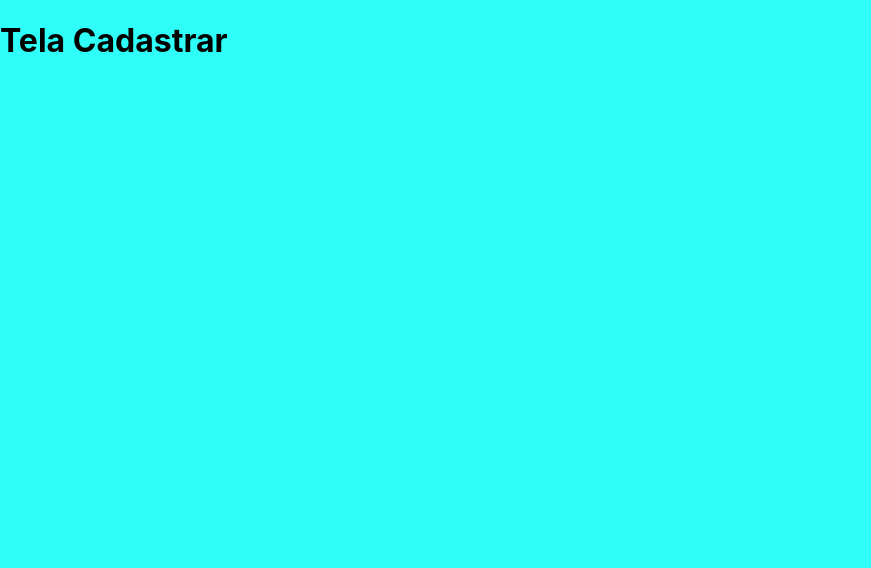
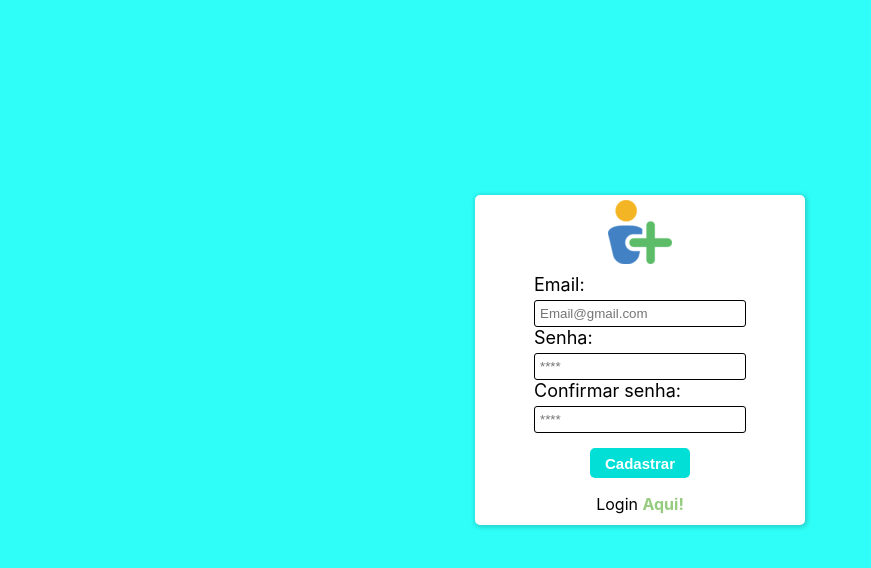
Before and after one commit to GabrielFelix23/TelaLogin, a React (Create React App) app: page /cadastro in a window 1280 px wide. Shown: the top 568 px of the page, without its empty margins (0-871 px from the left). Built offline with nearby package versions, Linux system fonts and the light colour scheme.

Commit message:
tela login e cadastro prontas.

```diff
--- a/package.json
+++ b/package.json
@@ -6,6 +6,7 @@
     "@testing-library/jest-dom": "^4.2.4",
     "@testing-library/react": "^9.3.2",
     "@testing-library/user-event": "^7.1.2",
+    "firebase": "^7.21.1",
     "react": "^16.13.1",
     "react-dom": "^16.13.1",
     "react-router-dom": "^5.2.0",
--- a/src/components/Cadastrar/index.js
+++ b/src/components/Cadastrar/index.js
@@ -1,10 +1,73 @@
 import React from 'react'
+import '../Styles/styles.css'
+import {Link} from 'react-router-dom'
+import firebase from '../FirebaseConnection'
+
+import logo from './icon.png'
 
 class Cadastrar extends React.Component{
+  constructor(props){
+    super(props)
+    this.state = {
+      email: '',
+      senha: '',
+      confirmarSenha: ''
+    }
+    this.cadastrar = this.cadastrar.bind(this)
+  }
+
+  cadastrar(e){
+    if(this.state.senha != this.state.confirmarSenha){
+      alert("A senha não está correta!")
+    }
+
+    firebase.auth().createUserWithEmailAndPassword(this.state.email, this.state.senha)
+    .then(() => {
+        alert("Usuario cadastrado com sucesso!")
+        this.setState({
+          email: '',
+          senha: '',
+          confirmarSenha: ''
+        })
+    })
+    .catch((error) => {
+      if(error.code === 'auth/incalid-email'){
+        alert("E-mail incorreto!")
+      }
+      if(error.code === 'auth/weak-password'){
+        alert("Senha muito pequeno!")
+      }
+    })
+
+    e.preventDefault()
+  }
+
+
+
   render() {
     return (
-      <div>
-          <h1>Tela Cadastrar</h1>
+      <div className="container">
+        <div className="containerForm">
+          <img src={logo} className="logo"/>
+          <form onSubmit={this.cadastrar}>
+            <label>Email: </label><br/>
+            <input type="text" placeholder="Email@gmail.com" value={this.state.email}
+                    onChange={(e) => this.setState({email: e.target.value})}/><br/>
+
+            <label>Senha: </label><br/>
+            <input type="text" placeholder="****" value={this.state.senha}
+                    onChange={(e) => this.setState({senha: e.target.value})}/><br/>
+
+            <label>Confirmar senha: </label><br/>
+            <input type="password" placeholder="****" value={this.state.confirmarSenha}
+                    onChange={(e) => this.setState({confirmarSenha: e.target.value})}/><br/>
+
+            <div className="containerButton">
+              <button type="submit" className="styleButton">Cadastrar</button>
+              <p>Login <Link to={"/"} className="createUser">Aqui!</Link></p>
+            </div>
+          </form>
+        </div>
       </div>
     );
   }
--- a/src/components/FirebaseConnection/index.js
+++ b/src/components/FirebaseConnection/index.js
@@ -0,0 +1,19 @@
+import firebase from 'firebase/app'
+import 'firebase/database'
+import 'firebase/auth'
+
+ // Your web app's Firebase configuration
+ let firebaseConfig = {
+    apiKey: "AIzaSyDzF51r0ePFdPNig12FXRKgvkT_80Uf1zo",
+    authDomain: "telalogin-e773b.firebaseapp.com",
+    databaseURL: "https://telalogin-e773b.firebaseio.com",
+    projectId: "telalogin-e773b",
+    storageBucket: "telalogin-e773b.appspot.com",
+    messagingSenderId: "1071532933681",
+    appId: "1:1071532933681:web:7fe0af19976117c0da8b10"
+  };
+  // Initialize Firebase
+  if(!firebase.apps.length){
+    firebase.initializeApp(firebaseConfig);
+  }
+export default firebase
--- a/src/components/Login/index.js
+++ b/src/components/Login/index.js
@@ -1,6 +1,7 @@
 import React from 'react'
-import './styles.css'
+import '../Styles/styles.css'
 import {Link} from 'react-router-dom'
+import firebase from '../FirebaseConnection'
 
 import logo from './icon.png'
 
@@ -11,8 +12,28 @@ class Home extends React.Component{
       email: '',
       senha: ''
     }
+    this.logar = this.logar.bind(this)
+
+    firebase.auth().signOut()
   }
 
+  logar(e){
+    firebase.auth().signInWithEmailAndPassword(this.state.email, this.state.senha)
+    .then(() => {
+      alert("Usuario conectado!")
+      this.setState({
+        email: '',
+        senha: '',
+        confirmarSenha: ''
+      })
+    })
+    .catch((error) => {
+      if(error.code === 'auth/wrong-password'){
+        alert("Senha incorreto!")
+      }
+    })
+    e.preventDefault()
+  }
 
   render() {
     return (
@@ -25,7 +46,7 @@ class Home extends React.Component{
                     onChange={(e) => this.setState({email: e.target.value})}/><br/>
 
             <label>Senha: </label><br/>
-            <input type="text" placeholder="****" value={this.state.senha}
+            <input type="password" placeholder="****" value={this.state.senha}
                     onChange={(e) => this.setState({senha: e.target.value})}/><br/>
 
             <div className="containerButton">
```
Also changed, not shown: src/components/Cadastrar/icon.png (added), src/components/Styles/styles.css (renamed from src/components/Login/styles.css), 1 other file (tests, documents, lock files or other folders).
